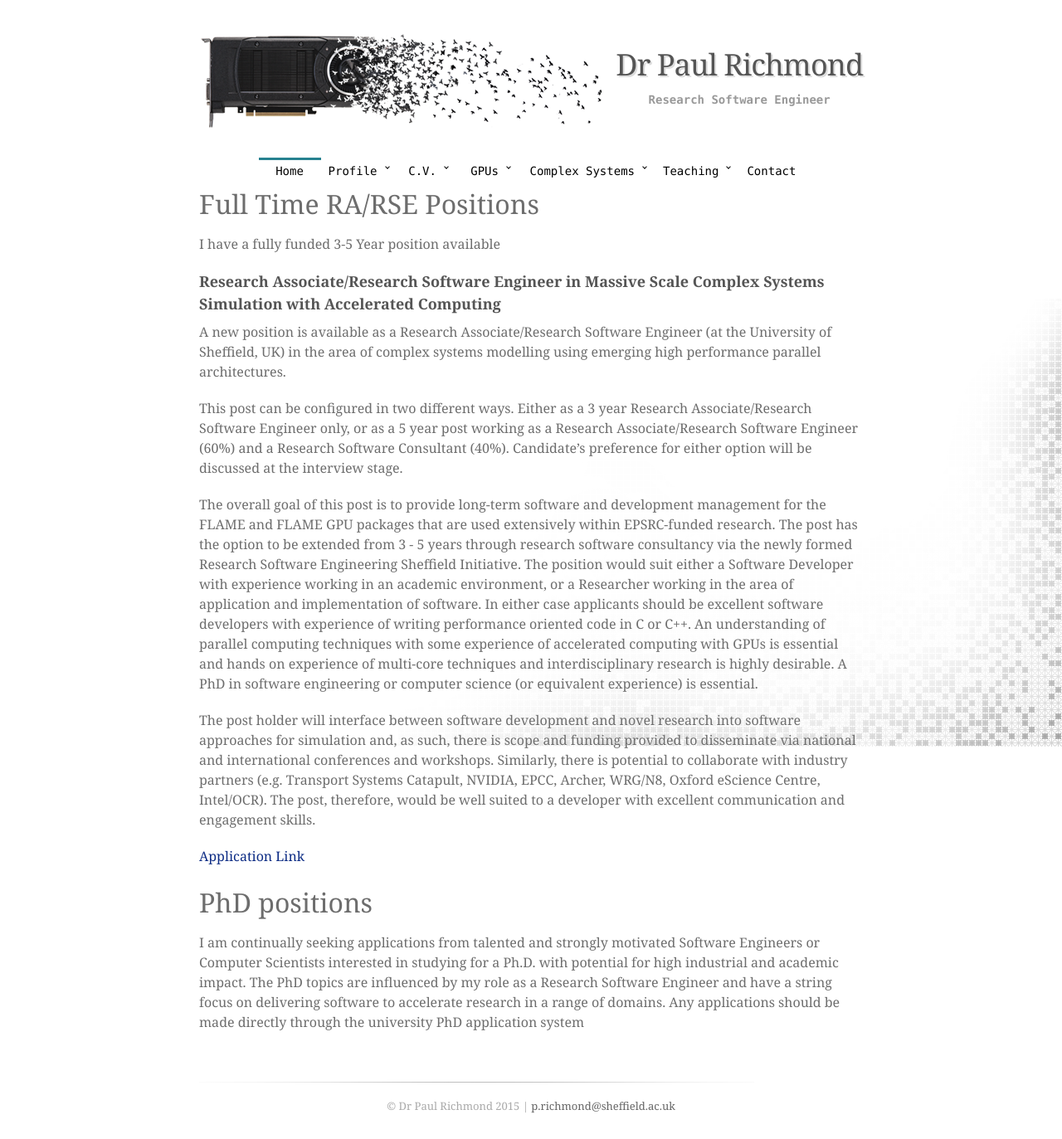
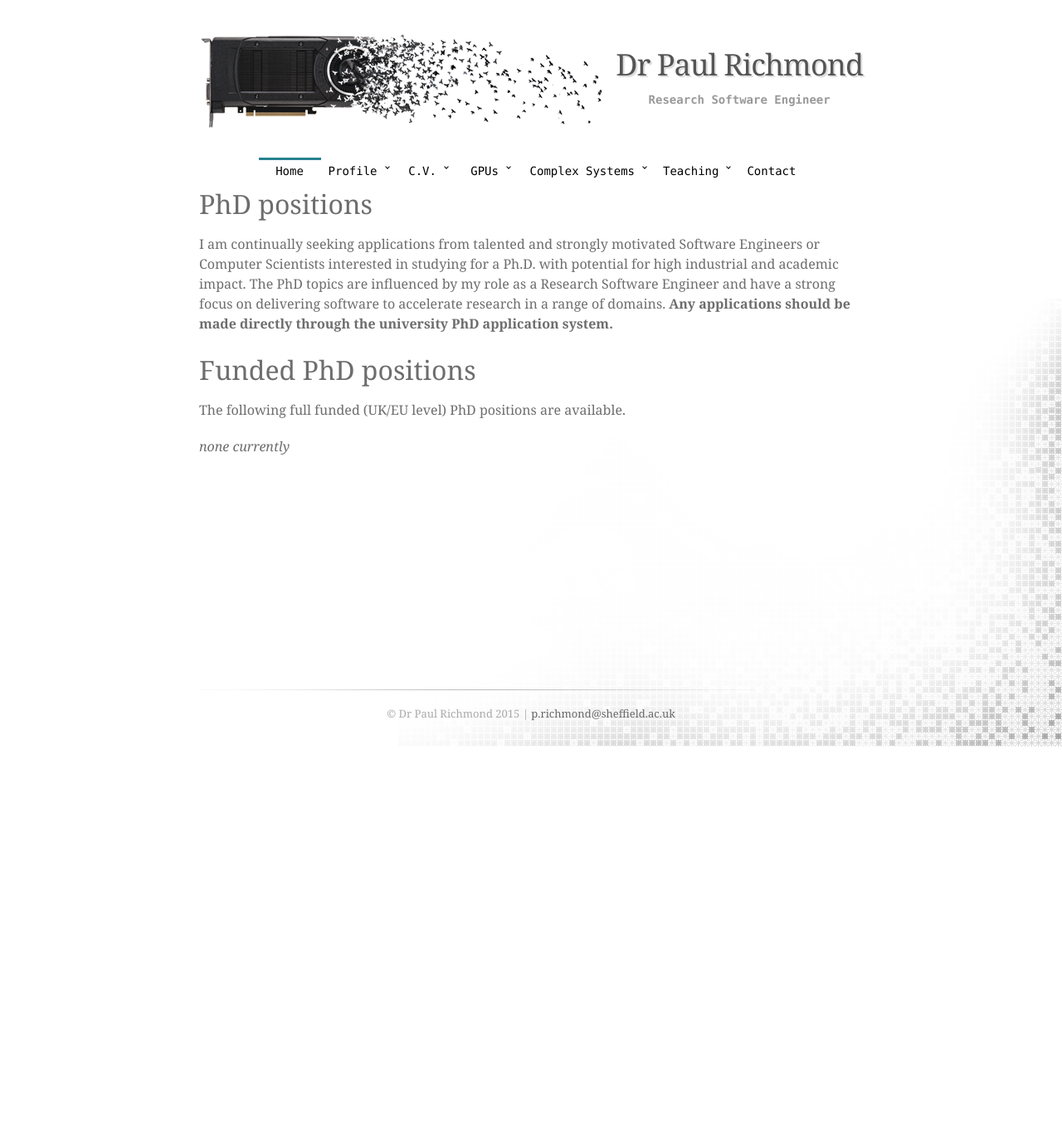
Before and after one commit to mondus/mondus.github.io, a Jekyll site: the page built from teaching/positions/index.md, in a window 1280 px wide. Shown: the whole page at 83% size. Built offline with Jekyll 4.4.1, drawn with Linux system fonts in a browser that asks for light colours; nearby versions of some CDN libraries; some web fonts are replaced; after the commit the page ends 900 px from its top, so only the background shows below that.

Commit message:
Update index.md

```diff
--- a/teaching/positions/index.md
+++ b/teaching/positions/index.md
@@ -3,22 +3,12 @@ title: Dr Paul Richmond - PhD and RA Positions Available
 layout: homepage
 ---
 
-# Full Time RA/RSE Positions
-
-I have a fully funded 3-5 Year position available
-
-### Research Associate/Research Software Engineer in Massive Scale Complex Systems Simulation with Accelerated Computing
-
-A new position is available as a Research Associate/Research Software Engineer (at the University of Sheffield, UK) in the area of complex systems modelling using emerging high performance parallel architectures.
-
-This post can be configured in two different ways. Either as a 3 year Research Associate/Research Software Engineer only, or as a 5 year post working as a Research Associate/Research Software Engineer (60%) and a Research Software Consultant (40%). Candidate’s preference for either option will be discussed at the interview stage.
-
-The overall goal of this post is to provide long-term software and development management for the FLAME and FLAME GPU packages that are used extensively within EPSRC-funded research. The post has the option to be extended from 3 - 5 years through research software consultancy via the newly formed Research Software Engineering Sheffield Initiative. The position would suit either a Software Developer with experience working in an academic environment, or a Researcher working in the area of application and implementation of software. In either case applicants should be excellent software developers with experience of writing performance oriented code in C or C++. An understanding of parallel computing techniques with some experience of accelerated computing with GPUs is essential and hands on experience of multi-core techniques and interdisciplinary research is highly desirable. A PhD in software engineering or computer science (or equivalent experience) is essential.
-
-The post holder will interface between software development and novel research into software approaches for simulation and, as such, there is scope and funding provided to disseminate via national and international conferences and workshops. Similarly, there is potential to collaborate with industry partners (e.g. Transport Systems Catapult, NVIDIA, EPCC, Archer, WRG/N8, Oxford eScience Centre, Intel/OCR). The post, therefore, would be well suited to a developer with excellent communication and engagement skills.
-
-[Application Link](https://goo.gl/1PhJAq)
-
 # PhD positions
 
-I am continually seeking applications from talented and strongly motivated Software Engineers or Computer Scientists interested in studying for a Ph.D. with potential for high industrial and academic impact. The PhD topics are influenced by my role as a Research Software Engineer and have a string focus on delivering software to accelerate research in a range of domains. Any applications should be made directly through the university PhD application system
+I am continually seeking applications from talented and strongly motivated Software Engineers or Computer Scientists interested in studying for a Ph.D. with potential for high industrial and academic impact. The PhD topics are influenced by my role as a Research Software Engineer and have a strong focus on delivering software to accelerate research in a range of domains. **Any applications should be made directly through the university PhD application system.**
+
+# Funded PhD positions
+
+The following full funded (UK/EU level) PhD positions are available.
+
+*none currently*
```
